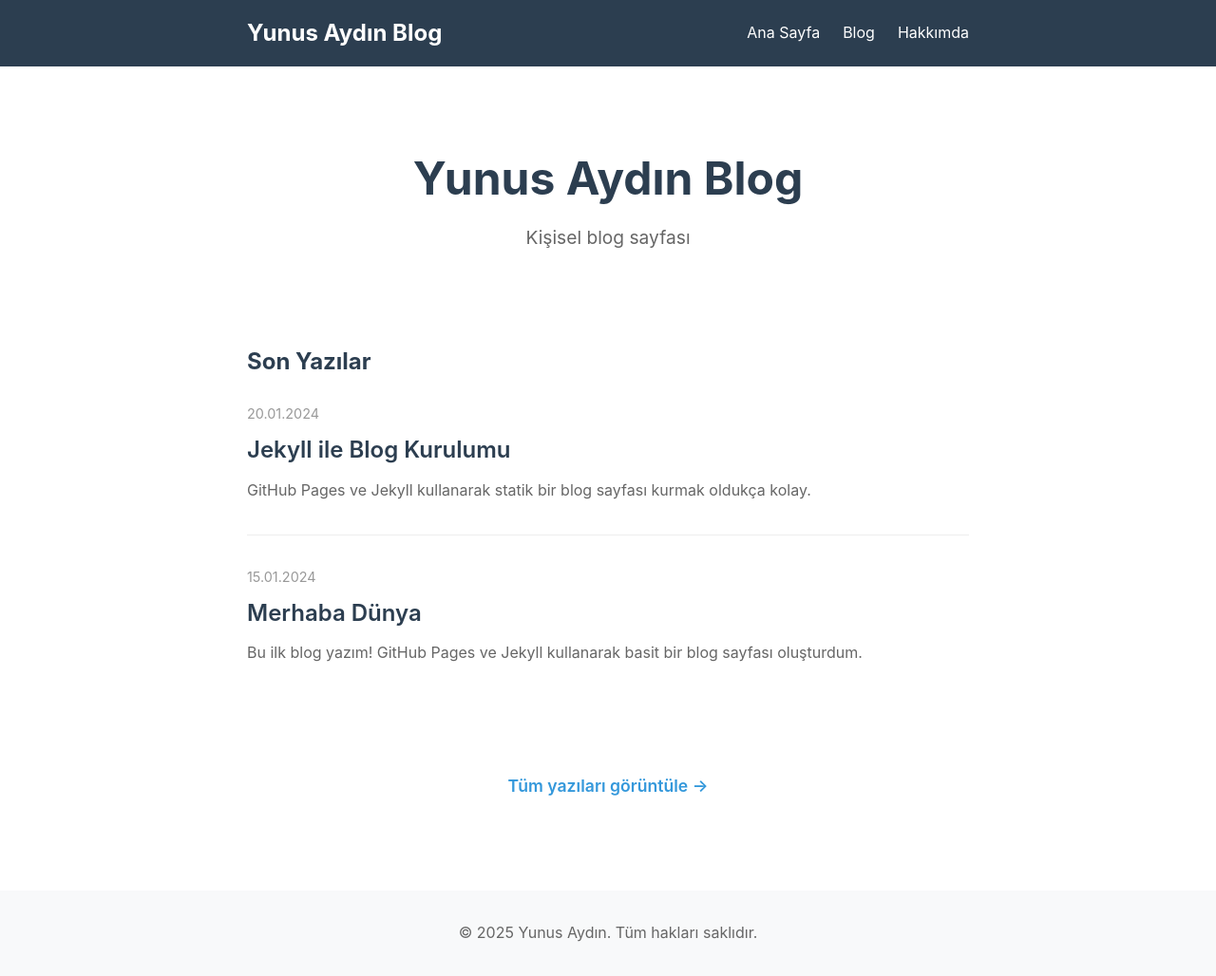
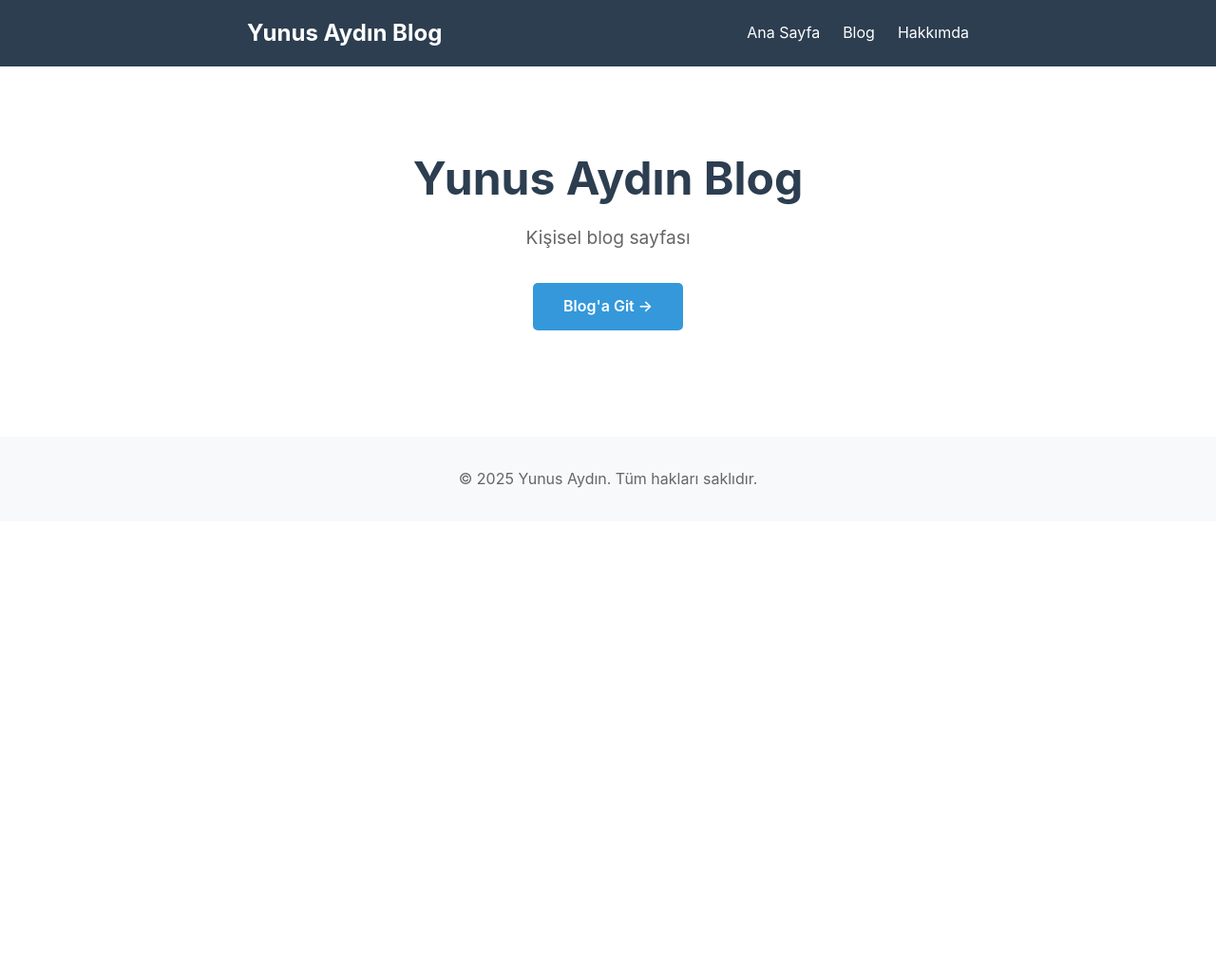
Before and after one commit to aydinnyunus/aydinnyunus.github.io, a Jekyll site: the page built from index.html, in a window 1280 px wide. Shown: the whole page at 95% size. Built offline with Jekyll 4.4.1, drawn with Linux system fonts in a browser that asks for light colours; after the commit the page ends 900 px from its top, so only the background shows below that.

Commit message:
Ana sayfa sadeleştirildi, blog'a yönlendirme butonu eklendi, içerikler temizlendi

````diff
--- a/_posts/2024-01-15-merhaba-dunya.md
+++ b/_posts/2024-01-15-merhaba-dunya.md
@@ -5,16 +5,4 @@ date: 2024-01-15
 author: Yunus Aydın
 ---
 
-Bu ilk blog yazım! GitHub Pages ve Jekyll kullanarak basit bir blog sayfası oluşturdum.
-
-## Neden Blog?
-
-Blog yazmak, düşüncelerimi paylaşmak ve öğrendiklerimi kaydetmek için harika bir yol. Ayrıca yazılım geliştirme sürecinde edindiğim deneyimleri başkalarıyla paylaşmak istiyorum.
-
-## Gelecek Planlar
-
-- Teknoloji yazıları
-- Proje deneyimleri
-- Öğrenme notları
-
-Umarım bu blog faydalı içerikler sunar!
+Hello World
--- a/_posts/2024-01-20-jekyll-blog-kurulumu.md
+++ b/_posts/2024-01-20-jekyll-blog-kurulumu.md
@@ -5,26 +5,4 @@ date: 2024-01-20
 author: Yunus Aydın
 ---
 
-GitHub Pages ve Jekyll kullanarak statik bir blog sayfası kurmak oldukça kolay.
-
-## Jekyll Nedir?
-
-Jekyll, statik site oluşturucu bir araçtır. Markdown dosyalarınızı alır ve güzel bir web sitesine dönüştürür.
-
-## Avantajları
-
-1. **Hızlı**: Statik dosyalar olduğu için çok hızlı yüklenir
-2. **Güvenli**: Sunucu tarafında çalışan kod yok
-3. **Ücretsiz**: GitHub Pages ile ücretsiz hosting
-4. **Kolay**: Markdown ile yazı yazmak çok kolay
-
-## Kurulum
-
-```bash
-gem install jekyll bundler
-jekyll new my-blog
-cd my-blog
-bundle exec jekyll serve
-```
-
-Bu kadar basit! Artık blogunuz hazır.
+Hello World
--- a/assets/css/main.css
+++ b/assets/css/main.css
@@ -70,6 +70,26 @@ body {
 .site-description {
   font-size: 1.2rem;
   color: #666;
+  margin-bottom: 2rem;
+}
+
+.hero-actions {
+  margin-top: 2rem;
+}
+
+.btn-primary {
+  display: inline-block;
+  padding: 0.75rem 2rem;
+  background-color: #3498db;
+  color: #fff;
+  text-decoration: none;
+  border-radius: 5px;
+  font-weight: 600;
+  transition: background-color 0.3s;
+}
+
+.btn-primary:hover {
+  background-color: #2980b9;
 }
 
 .posts h2 {
--- a/index.html
+++ b/index.html
@@ -7,26 +7,8 @@ title: Ana Sayfa
   <div class="hero">
     <h1 class="site-title">{{ site.title }}</h1>
     <p class="site-description">{{ site.description }}</p>
-  </div>
-
-  <div class="posts">
-    <h2>Son Yazılar</h2>
-    <ul class="post-list">
-      {% for post in site.posts limit:5 %}
-      <li>
-        <span class="post-meta">{{ post.date | date: "%d.%m.%Y" }}</span>
-        <h3>
-          <a class="post-link" href="{{ post.url | relative_url }}">{{ post.title }}</a>
-        </h3>
-        {% if post.excerpt %}
-        <p class="post-excerpt">{{ post.excerpt | strip_html | truncatewords: 30 }}</p>
-        {% endif %}
-      </li>
-      {% endfor %}
-    </ul>
-  </div>
-
-  <div class="more-posts">
-    <a href="/blog/">Tüm yazıları görüntüle →</a>
+    <div class="hero-actions">
+      <a href="/blog/" class="btn-primary">Blog'a Git →</a>
+    </div>
   </div>
 </div>
````
Also changed, not shown: about.md (+0 -4 lines).
